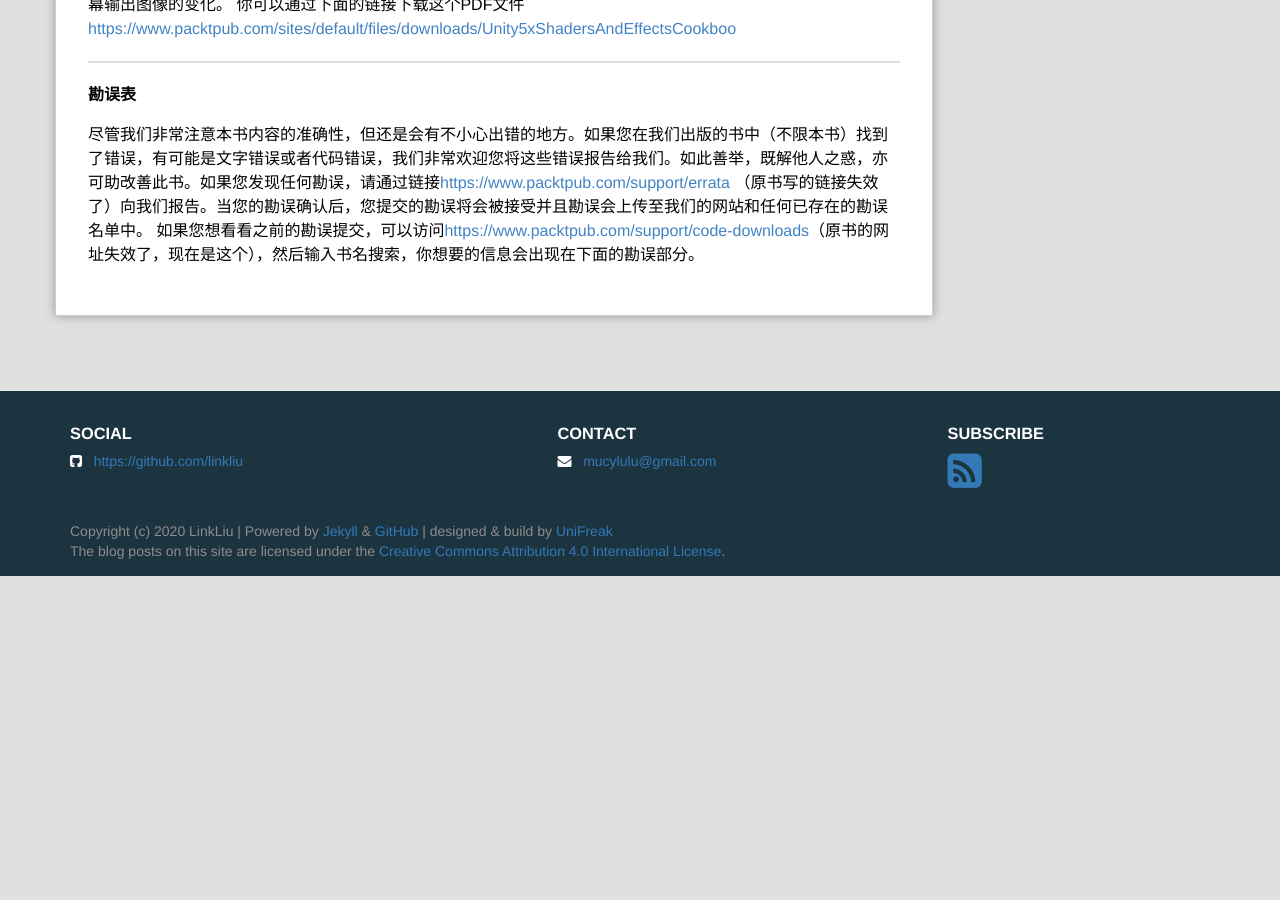
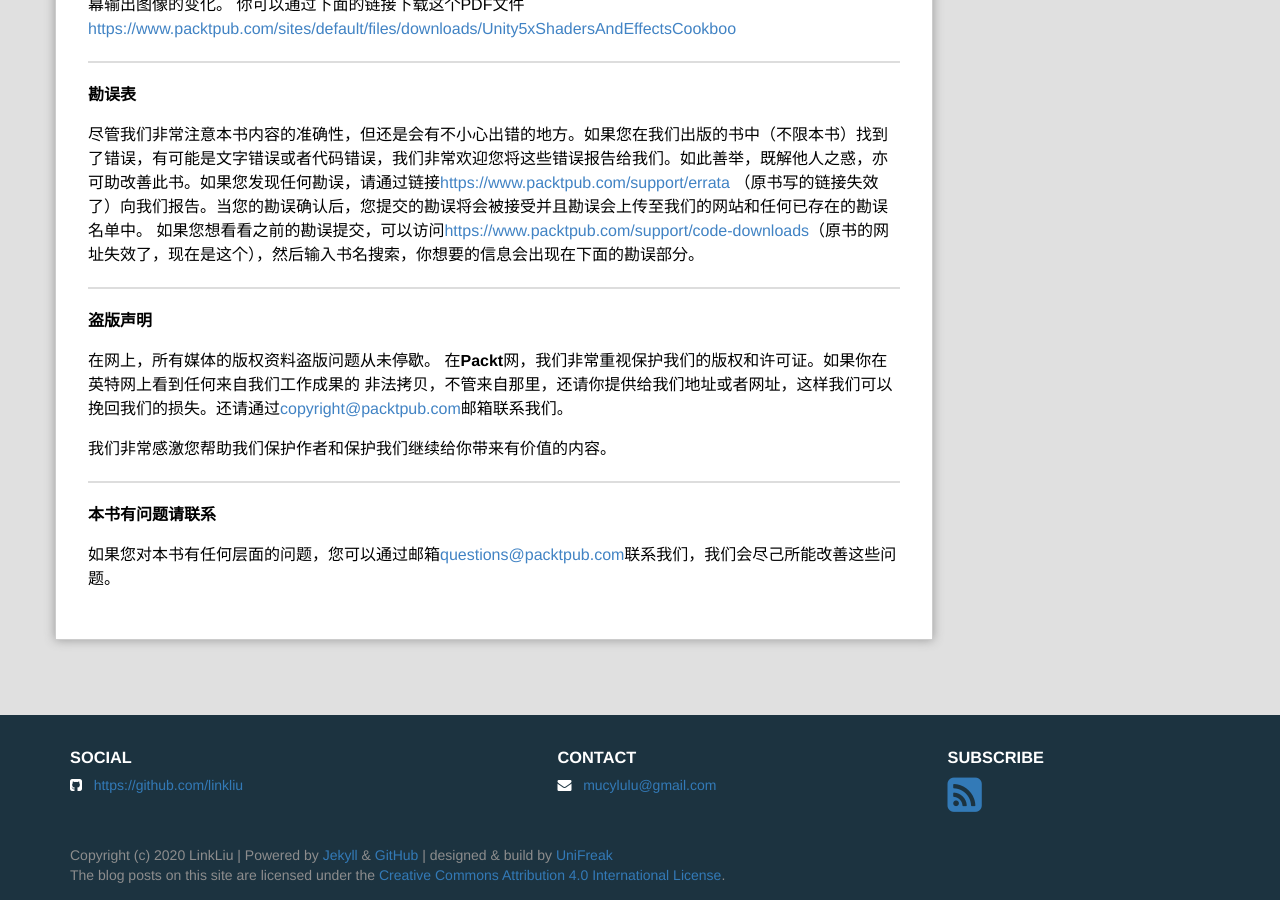
Before and after one commit to linkliu/tech-landscape, a Jekyll site: the page built from _posts/2020-08-04-Unity 5.x Shaders and Effects Cookbook中文版翻译（第二版）.md, in a window 1280 px wide and 900 px high, scrolled down 18308 px. Built offline with Jekyll 4.4.1, drawn with Linux system fonts in a browser that asks for light colours; comment, search, counter and statistics services are not loaded; before the commit the page ends 18884 px from its top, so only the background shows below that.

Commit message:
【盗版声明】

```diff
--- a/_posts/2020-08-04-Unity 5.x Shaders and Effects Cookbook中文版翻译（第二版）.md
+++ b/_posts/2020-08-04-Unity 5.x Shaders and Effects Cookbook中文版翻译（第二版）.md
@@ -55,9 +55,9 @@ tags: [U3D, Shader,Cookbook,中文版]
 
   - [勘误表](#errata)
 
-  - 版权
+  - [盗版声明](#piracy)
 
-  - 本书有问题请联系
+  - [本书有问题请联系](#questions)
 
 ## 1.创建你的第一个着色器
 
@@ -891,3 +891,21 @@ void surf (Input IN, inout SurfaceOutput o)
 **勘误表**
 
 尽管我们非常注意本书内容的准确性，但还是会有不小心出错的地方。如果您在我们出版的书中（不限本书）找到了错误，有可能是文字错误或者代码错误，我们非常欢迎您将这些错误报告给我们。如此善举，既解他人之惑，亦可助改善此书。如果您发现任何勘误，请通过链接[https://www.packtpub.com/support/errata](https://www.packtpub.com/support/errata) （原书写的链接失效了）向我们报告。当您的勘误确认后，您提交的勘误将会被接受并且勘误会上传至我们的网站和任何已存在的勘误名单中。 如果您想看看之前的勘误提交，可以访问[https://www.packtpub.com/support/code-downloads](https://www.packtpub.com/support/code-downloads)（原书的网址失效了，现在是这个），然后输入书名搜索，你想要的信息会出现在下面的勘误部分。
+
+***
+
+<span id="piracy"></span>
+
+**盗版声明**
+
+在网上，所有媒体的版权资料盗版问题从未停歇。 在**Packt**网，我们非常重视保护我们的版权和许可证。如果你在英特网上看到任何来自我们工作成果的 非法拷贝，不管来自那里，还请你提供给我们地址或者网址，这样我们可以挽回我们的损失。还请通过<copyright@packtpub.com>邮箱联系我们。
+
+我们非常感激您帮助我们保护作者和保护我们继续给你带来有价值的内容。
+
+***
+
+<span id="questions">
+
+**本书有问题请联系**
+
+如果您对本书有任何层面的问题，您可以通过邮箱<questions@packtpub.com>联系我们，我们会尽己所能改善这些问题。
```
Also changed, not shown: _cookbook_translate/2020-08-13-本书有问题请联系.md (added, +8 -0 lines), _cookbook_translate/2020-08-13-盗版声明.md (added, +10 -0 lines).
